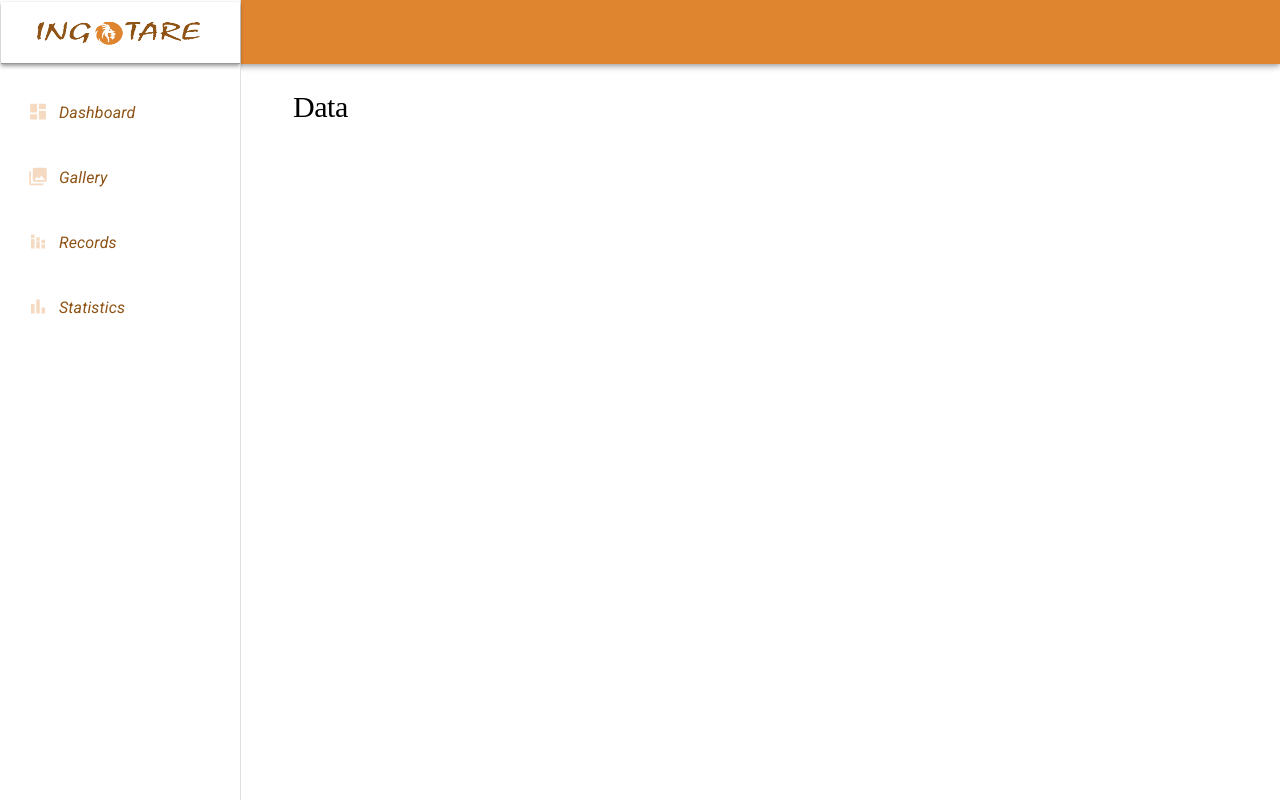
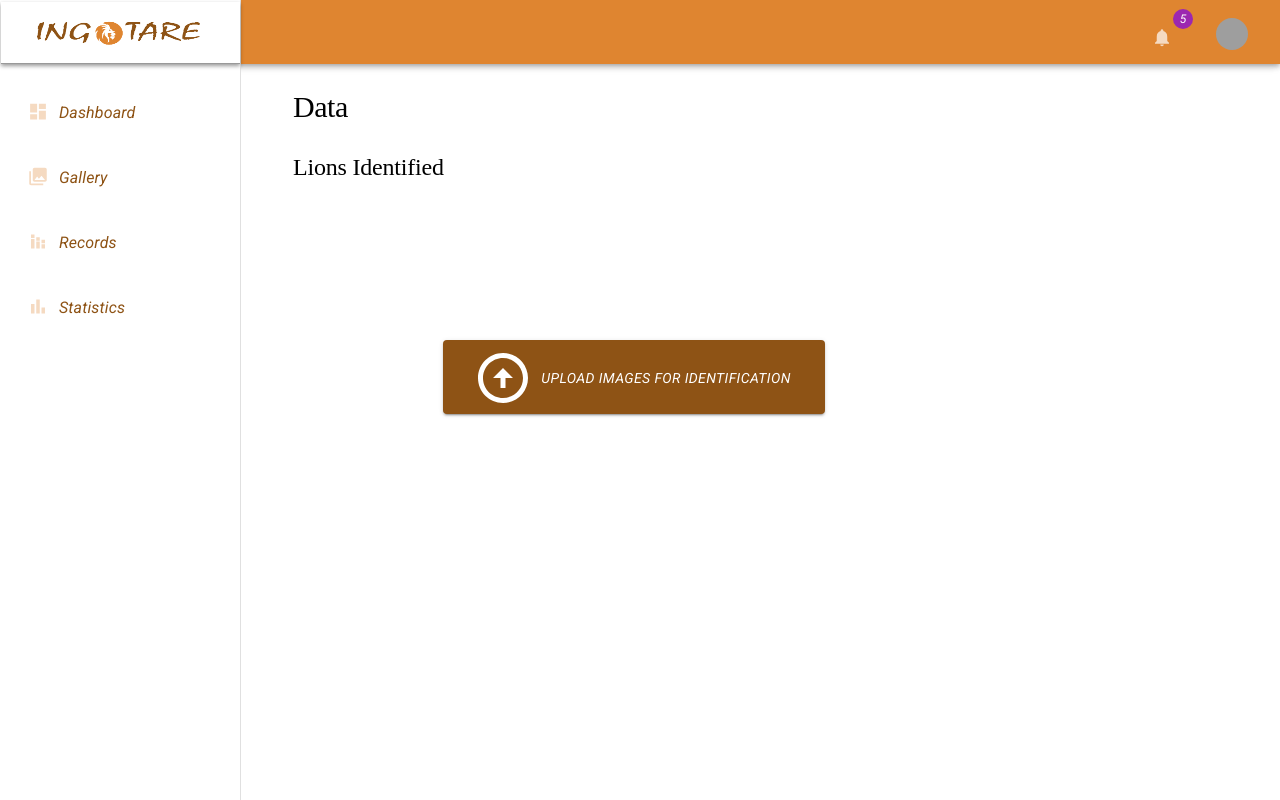
Before and after one commit to team-engotare/frontend, a React (Create React App) app: page / in a window 1280 px wide. Built offline with nearby package versions, Linux system fonts and the light colour scheme; grey boxes are pictures that could not be loaded; a web font is replaced by a local one.

Commit message:
added uploading button in dashboard, added notifications and profile in header

```diff
--- a/src/components/Dashboard.js
+++ b/src/components/Dashboard.js
@@ -1,7 +1,7 @@
   import React from "react";
   import { styled } from '@mui/system';
-import { Typography } from '@mui/material';
-
+  import { Typography,Button } from '@mui/material';
+  import ArrowCircleUpIcon from '@mui/icons-material/ArrowCircleUp';
 
   const StyledH1 = styled(Typography)({
     display: 'flex',
@@ -12,10 +12,83 @@ const StyledH1 = styled(Typography)({
     fontSize:'30px',
     fontFamily:'cursive'
   });
+  const StyledH2 = styled(Typography)({
+    display: 'flex',
+    alignItems: 'center',
+    justifyContent: 'flex-start',
+    marginTop:'29px',
+    marginLeft:'293px',
+    fontSize:'24px',
+    fontFamily:'cursive'
+  });
+
+    const StyledButton = styled(Button)({
+      display:'flex',
+      alignItems: 'center',
+      justifyContent: 'center',
+      marginLeft:'443px',
+      backgroundColor: '#8E5315',
+      width: '382px',
+      paddingTop:'8px',
+      paddingBottom:'6px',
+      paddingRight:'1px',
+      paddingLeft:'1px',
+      marginTop:'158px',
+      textAlign: 'center',
+      color: 'white',
+      whiteSpace: 'nowrap',
+      '&:hover': {
+          backgroundColor: 'darkbrown'
+      }
+  });
+  const StyledArrowCircleUpIcon = styled(ArrowCircleUpIcon)({
+    color: 'white',
+    boxShadow: '0 0 0 2px darkbrown', // Adjust the "2px" value to make the outline thicker or thinner
+    borderRadius: '50%', // Makes the boxShadow circular
+  });
+
   const Dashboard = () => {
+
+    const fileInputRef = React.useRef(null);
+
+    const handleButtonClick = () => {
+        // Trigger the file input click event
+        fileInputRef.current.click();
+    };
+
+    const handleFileChange = (event) => {
+        const file = event.target.files[0];
+        if (file) {
+            console.log("Selected file:", file.name);
+            // TODO: Handle the file upload logic here
+        }
+    };
+
+
+
     return (
       <div>
         <StyledH1 variant="h1">Data</StyledH1>
+        <StyledH2 variant="h2">Lions Identified</StyledH2>
+
+        <input
+                  type="file"
+                  style={{ display: 'none' }}
+                  ref={fileInputRef}
+                  onChange={handleFileChange}
+              />
+
+              {/* Material-UI button that triggers the hidden file input */}
+              <StyledButton
+                variant="contained"
+                color="primary"
+                startIcon={<StyledArrowCircleUpIcon style={{ fontSize: 60 }} />}
+                onClick={handleButtonClick}
+
+                >
+                  Upload Images for Identification
+              </StyledButton>
+
       </div>
 
     );
--- a/src/components/Header.js
+++ b/src/components/Header.js
@@ -1,38 +1,137 @@
-import React from "react";
+import React, { useState } from "react";
 import { styled } from '@mui/system';
-import { AppBar, Toolbar } from '@mui/material';
-import {Notifications} from '@mui/icons-material';
+import { AppBar, Toolbar, Badge, Popover, List, ListItem, ListItemText, IconButton, Avatar, Menu, MenuItem } from '@mui/material';
+import { Notifications } from '@mui/icons-material';
 
 const StyledAppBar = styled(AppBar)({
-    // Add your styles here
     backgroundColor: '#DF8530',
 });
 
 const StyledNotifications = styled(Notifications)({
-    color:'#F5DAC1',
-    marginRight:'9px',
-    height:'21px',
-    marginBottom:'3px'
-
+    color: '#F5DAC1',
+    marginRight: '9px',
+    height: '21px',
+    marginBottom: '-2px',
+    marginTop: '8px'
 });
 
 const StyledToolbar = styled(Toolbar)({
-    // Add your styles here
-    justifyContent: 'space-between',
+    display: 'flex',
+    justifyContent: 'flex-end',
 });
 
+const StyledBadge = styled(Badge)({
+    marginRight: '9px',
+});
 
+const ActionsContainer = styled('div')({
+    display: 'flex',
+    alignItems: 'center',
+});
 
-const Header = () =>{
-    return(
+const StyledIconButton = styled(IconButton)({
+    marginLeft: '16px',
+});
+
+const Header = () => {
+    const [anchorEl, setAnchorEl] = useState(null);
+    const [profileAnchorEl, setProfileAnchorEl] = useState(null);
+
+    const notificationsCount = 5;
+
+    const notifications = [
+        "Notification 1",
+        "Notification 2",
+        "Notification 3",
+        "Notification 4",
+        "Notification 5"
+    ];
+
+    const handleClick = (event) => {
+        setAnchorEl(event.currentTarget);
+    };
+
+    const handleClose = () => {
+        setAnchorEl(null);
+    };
+
+    const handleProfileClick = (event) => {
+        setProfileAnchorEl(event.currentTarget);
+    };
+
+    const handleProfileClose = () => {
+        setProfileAnchorEl(null);
+    };
+
+    const handleLogout = () => {
+        console.log('User logged out!');
+        handleProfileClose();
+    };
+
+    const open = Boolean(anchorEl);
+    const id = open ? 'simple-popover' : undefined;
+    const profileOpen = Boolean(profileAnchorEl);
+    const profileId = profileOpen ? 'profile-popover' : undefined;
+
+    return (
         <StyledAppBar position="fixed">
+            <StyledToolbar>
+                <ActionsContainer>
+                    <StyledBadge badgeContent={notificationsCount} color="secondary">
+                        <StyledNotifications onClick={handleClick} />
+                    </StyledBadge>
 
-        <StyledToolbar>
+                    <StyledIconButton onClick={handleProfileClick} >
+                    <Avatar
+                        alt="User Name"
+                        src="/path-to-your-image.jpg"
+                        style={{ width: '32px', height: '32px', marginTop:'4px'}}  // Adjust width and height as per your needs
+                        />
+                      </StyledIconButton>
 
-        <StyledNotifications/>
+                    <Menu
+                        id={profileId}
+                        anchorEl={profileAnchorEl}
+                        open={profileOpen}
+                        onClose={handleProfileClose}
+                        anchorOrigin={{
+                            vertical: 'bottom',
+                            horizontal: 'right',
+                        }}
+                        transformOrigin={{
+                            vertical: 'top',
+                            horizontal: 'right',
+                        }}
+                    >
+                        <MenuItem onClick={handleProfileClose}>Profile</MenuItem>
+                        <MenuItem onClick={handleProfileClose}>Settings</MenuItem>
+                        <MenuItem onClick={handleLogout}>Logout</MenuItem>
+                    </Menu>
+                </ActionsContainer>
 
+                <Popover
+                    id={id}
+                    open={open}
+                    anchorEl={anchorEl}
+                    onClose={handleClose}
+                    anchorOrigin={{
+                        vertical: 'bottom',
+                        horizontal: 'center',
+                    }}
+                    transformOrigin={{
+                        vertical: 'top',
+                        horizontal: 'center',
+                    }}
+                >
+                    <List>
+                        {notifications.map((notification, index) => (
+                            <ListItem key={index}>
+                                <ListItemText primary={notification} />
+                            </ListItem>
+                        ))}
+                    </List>
+                </Popover>
             </StyledToolbar>
-
         </StyledAppBar>
     )
 }
```
Lines whose indentation alone changed are shown as unchanged.
